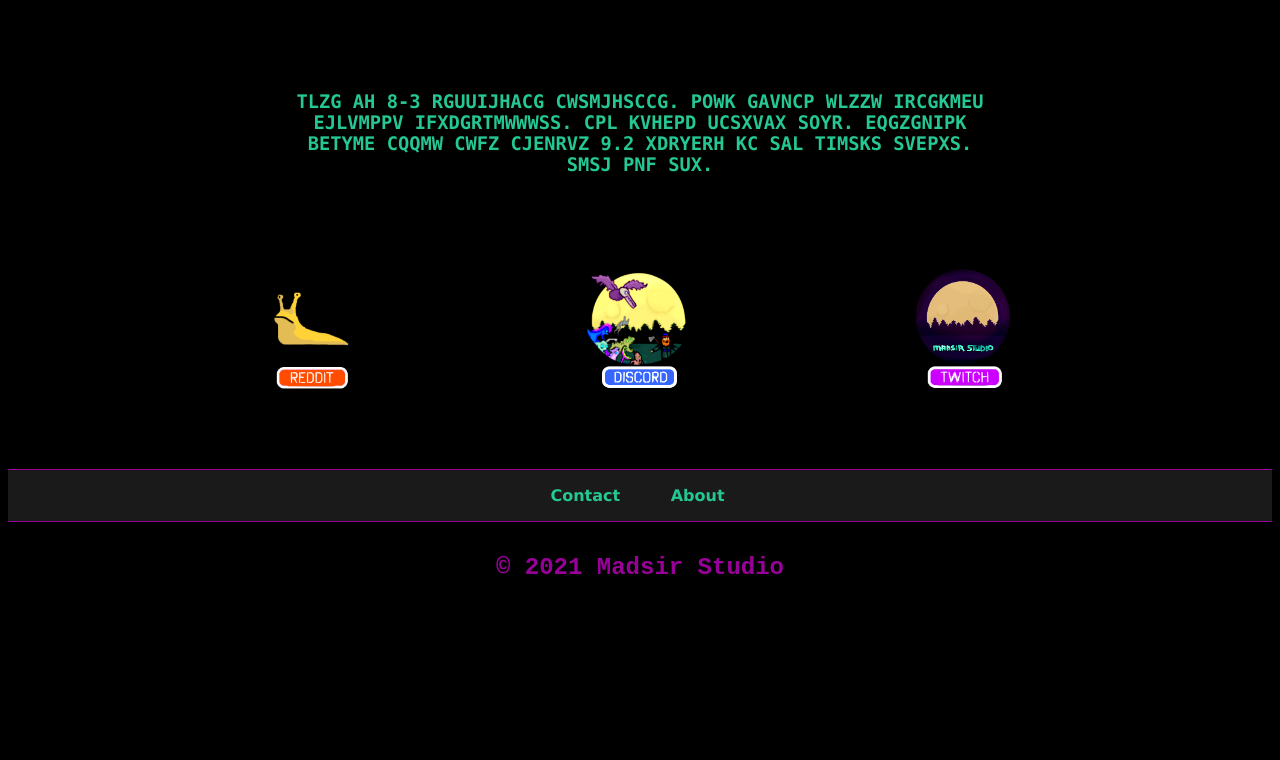
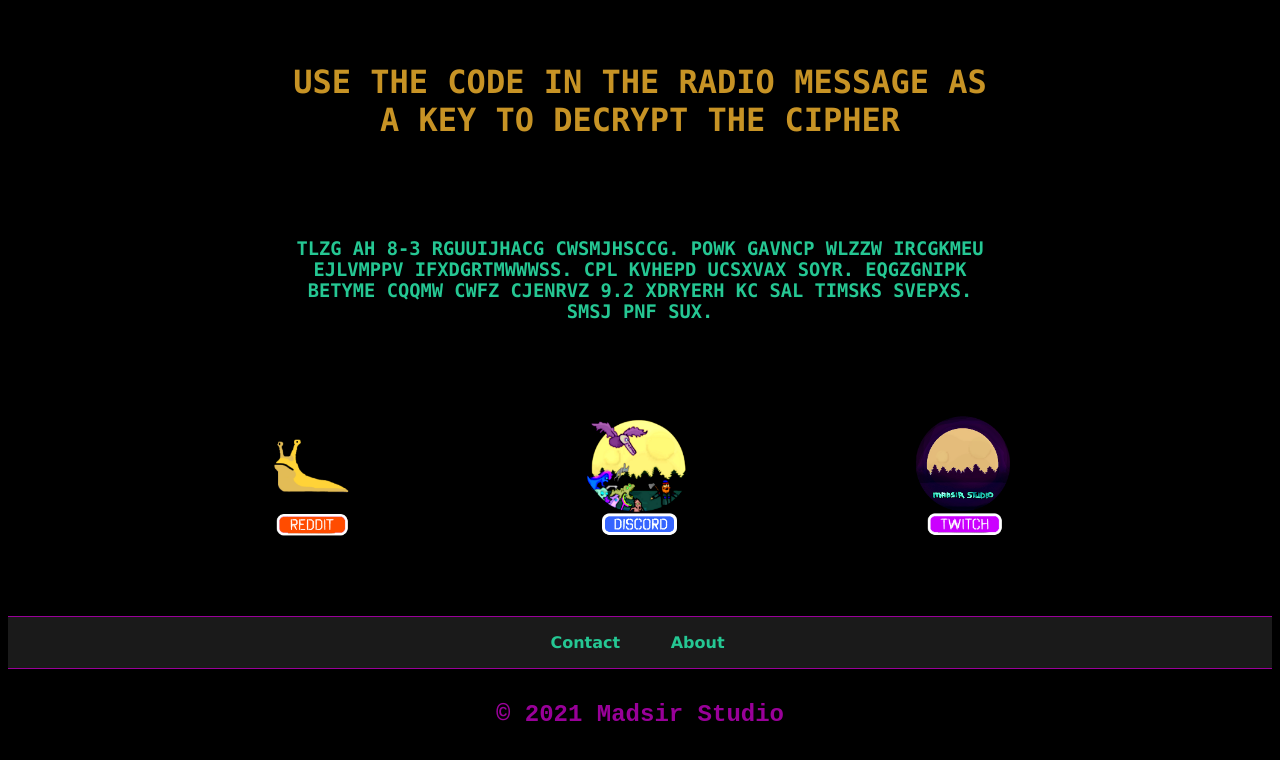
Before and after one commit to Madsir/madsirstudio.github.io, a Jekyll site: the page built from RemoteAgentGame/index.html, in a window 1280 px wide, cut to the strip 635-1395 px from the top of the page. Built offline with Jekyll 4.4.1, drawn with Linux system fonts in a browser that asks for light colours; before the commit the page ends 1248 px from its top, so only the background shows below that.

Commit message:
Update index.html

```diff
--- a/RemoteAgentGame/index.html
+++ b/RemoteAgentGame/index.html
@@ -38,6 +38,8 @@
 		<br>
 		<br>
 		<br>
+		<h2>USE THE CODE IN THE RADIO MESSAGE AS A KEY TO DECRYPT THE CIPHER</H2>
+		<br>
 		<br>
 		<br>
 	 <h3> TLZG AH 8-3 RGUUIJHACG CWSMJHSCCG. POWK GAVNCP WLZZW IRCGKMEU EJLVMPPV IFXDGRTMWWWSS. CPL KVHEPD UCSXVAX SOYR. EQGZGNIPK BETYME CQQMW CWFZ CJENRVZ 9.2 XDRYERH KC SAL TIMSKS SVEPXS. SMSJ PNF SUX.  </h3>
@@ -54,7 +56,7 @@
 			<a href="https://discord.gg/JzHpyWWckf"><img src="/Assets/DISCORD.png" alt="discord" style="width:40%"></a>
 	</div>
   		<div class="columns">
-			<a href="https://twitch.tv/madsirstudio"><img src="/Assets/twitch.png" alt="twitch" style="width:40%"></a>
+			<a href="https://twitch.tv/remoteagentradio"><img src="/Assets/twitch.png" alt="twitch" style="width:40%"></a>
 	</div>
 	</center>
 </div>
```
